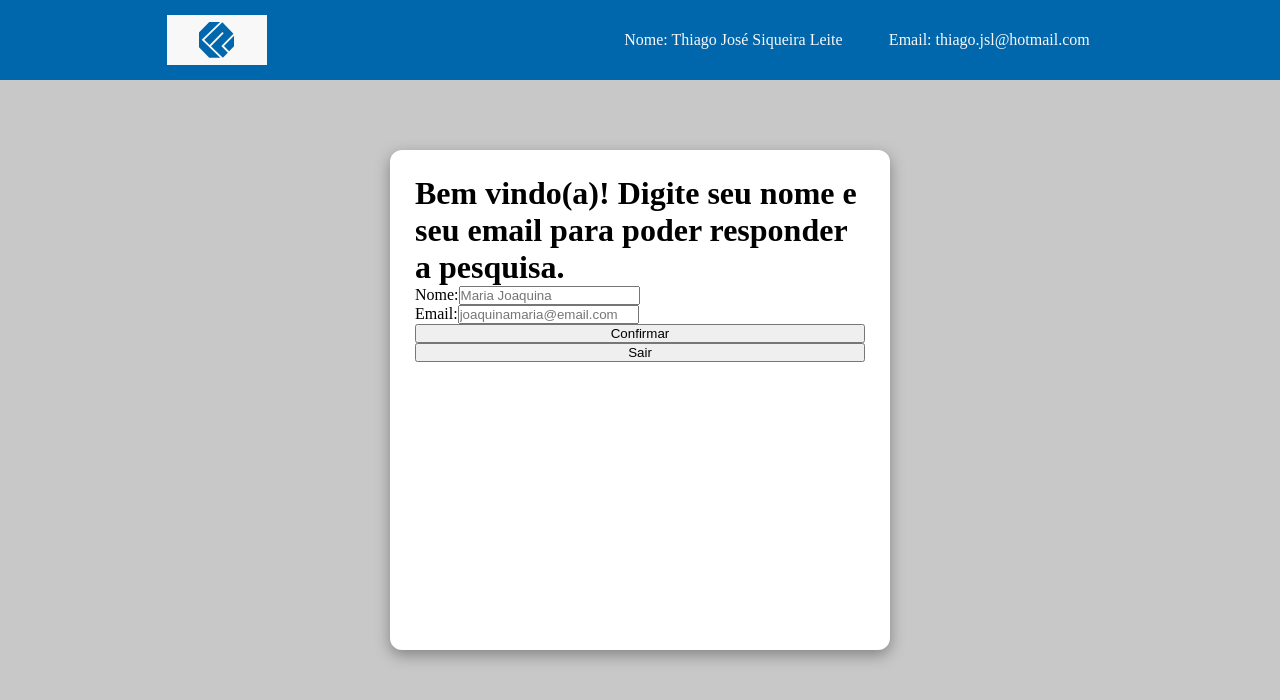
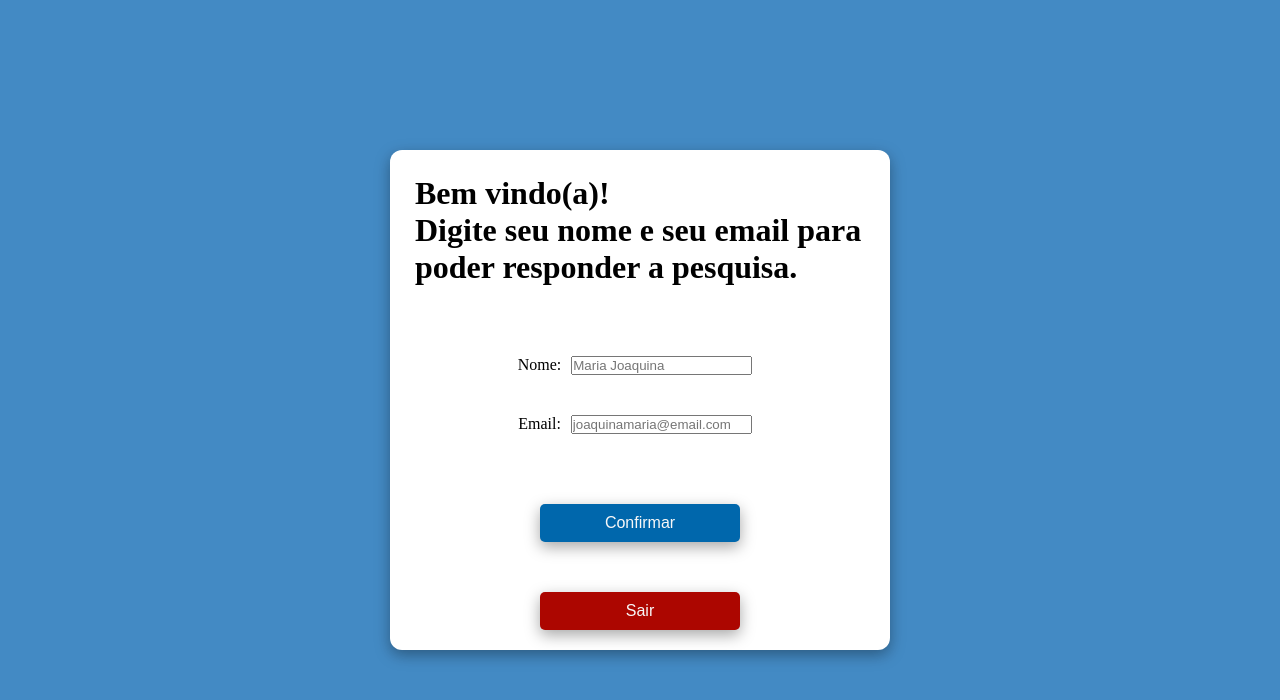
Before and after one commit to thiagoleite92/kpi-challenge, a React (Create React App) app: page / in a window 1280 px wide. Shown: the top 700 px of the page. Built offline with nearby package versions, Linux system fonts and the light colour scheme.

Commit message:
style: continue modal css

```diff
--- a/src/components/modal/Modal.jsx
+++ b/src/components/modal/Modal.jsx
@@ -1,27 +1,32 @@
 import React from 'react'
 import './modal.css'
 
-function Modal () {
+// eslint-disable-next-line react/prop-types
+function Modal ({ setModal }) {
   return (
     <div className='modal-background'>
       <main className='modal-container'>
-        <h1>
-          Bem vindo(a)! Digite seu nome e seu email para poder responder a pesquisa.
+        <h1 className='modal-title'>
+          Bem vindo(a)!
+          <br />
+          Digite seu nome e seu email para poder responder a pesquisa.
         </h1>
+        <form className='modal-form'>
           <label>
             Nome:
-          <input type='text' placeholder='Maria Joaquina' />
+            <input type='text' placeholder='Maria Joaquina' className='modal-input' />
           </label>
           <label>
             Email:
-          <input type='email' placeholder='joaquinamaria@email.com' />
+            <input type='email' placeholder='joaquinamaria@email.com' className='modal-input' />
           </label>
-        <button type='button'>
+          <button type='button' onClick={() => setModal(false)} className='modal-btn-continue'>
             Confirmar
           </button>
-        <button type='button'>
+          <button type='button' className='modal-btn-exit'>
             Sair
           </button>
+        </form>
       </main>
     </div>
   )
--- a/src/components/modal/modal.css
+++ b/src/components/modal/modal.css
@@ -1,7 +1,7 @@
 .modal-background {
   width: 100vw;
   height: 100vh;
-  background-color: rgba(200, 200, 200);
+  background-color: rgba(21, 109, 182, 0.8);
   position: fixed;
   display: flex;
   justify-content: center;
@@ -12,9 +12,51 @@
   width: 500px;
   height: 500px;
   border-radius: 12px;
-  background-color: white;
+  background-color: #ffffff;
   box-shadow: rgba(0, 0, 0, 0.35) 0px 5px 15px;
   display: flex;
   flex-direction: column;
   padding: 25px;
 }
+
+.modal-title {
+  margin-bottom: 50px;
+}
+
+.modal-form {
+  display: flex;
+  flex-direction: column;
+  justify-content: space-around;
+  height: 50%;
+  align-items: center
+}
+
+.modal-input {
+  margin: 20px 10px;
+}
+
+.modal-btn-continue {
+  color: #f8f8f8;
+  padding: 10px 16px;
+  font-size: 16px;
+  font-weight: normal;
+  border: none;
+  border-radius: 5px;
+  width: 200px;
+  margin: 50px auto;
+  background-color: #0067ac;
+  box-shadow: rgba(0, 0, 0, 0.35) 0px 5px 15px;
+}
+
+.modal-btn-exit {
+  color: #f8f8f8;
+  padding: 10px 16px;
+  font-size: 16px;
+  font-weight: normal;
+  border: none;
+  border-radius: 5px;
+  width: 200px;
+  margin: auto;
+  background-color: #ac0600;
+  box-shadow: rgba(0, 0, 0, 0.35) 0px 5px 15px;
+}
--- a/src/pages/Forms.jsx
+++ b/src/pages/Forms.jsx
@@ -6,15 +6,23 @@ function Forms () {
   const [modal, setModal] = useState(true)
   console.log(setModal)
 
+  const renderForms = () => {
+    return (
+      <>
+        <Header />
+        <div>forms</div>
+      </>
+    )
+  }
+
   return (
-    <div className='forms'>
+    <>
       {
         modal
-          ? <Modal />
-          : null
+          ? <Modal setModal={setModal} />
+          : renderForms()
       }
-      <Header />
-    </div>
+    </>
   )
 }
 
```
Lines whose indentation alone changed are shown as unchanged.
